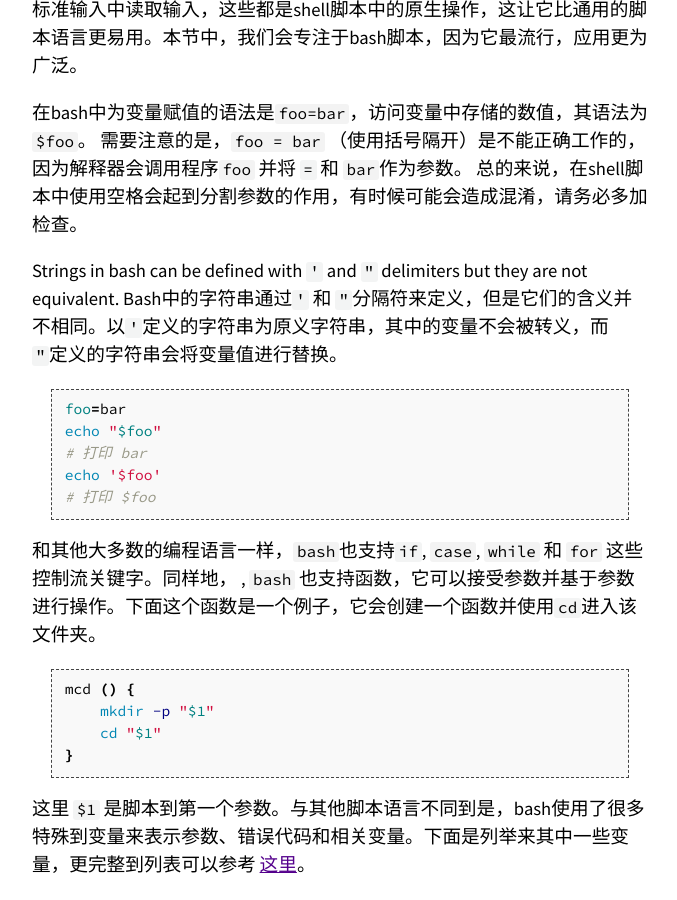
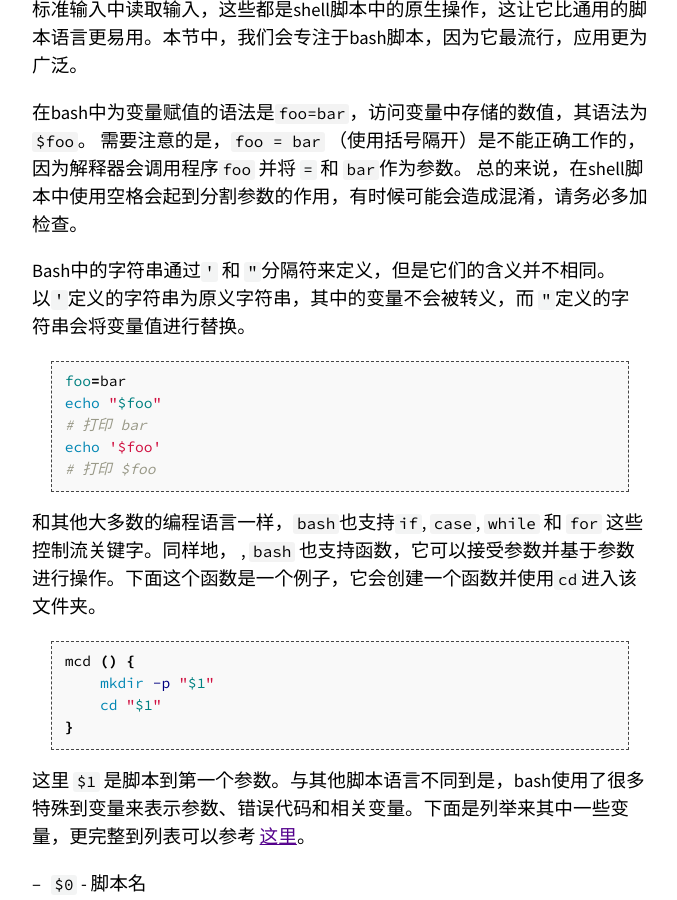
Before and after one commit to missing-semester-cn/missing-semester-cn.github.io, a Jekyll site: the page built from _2020/shell-tools.md, in a window 1280 px wide and 900 px high, scrolled down 879 px. Shown: the whole window, without its empty margins (300-977 px from the left). Built offline with Jekyll 4.4.1, drawn with Linux system fonts in a browser that asks for light colours.

Commit message:
Update shell-tools.md
fixed:redundancy line deleted.

````diff
--- a/_2020/shell-tools.md
+++ b/_2020/shell-tools.md
@@ -23,7 +23,6 @@
 需要注意的是，`foo = bar` （使用括号隔开）是不能正确工作的，因为解释器会调用程序`foo` 并将 `=` 和 `bar`作为参数。
 总的来说，在shell脚本中使用空格会起到分割参数的作用，有时候可能会造成混淆，请务必多加检查。
 
-Strings in bash can be defined with `'` and `"` delimiters but they are not equivalent.
 Bash中的字符串通过`'` 和 `"`分隔符来定义，但是它们的含义并不相同。以`'`定义的字符串为原义字符串，其中的变量不会被转义，而 `"`定义的字符串会将变量值进行替换。
 
 ```bash
````
